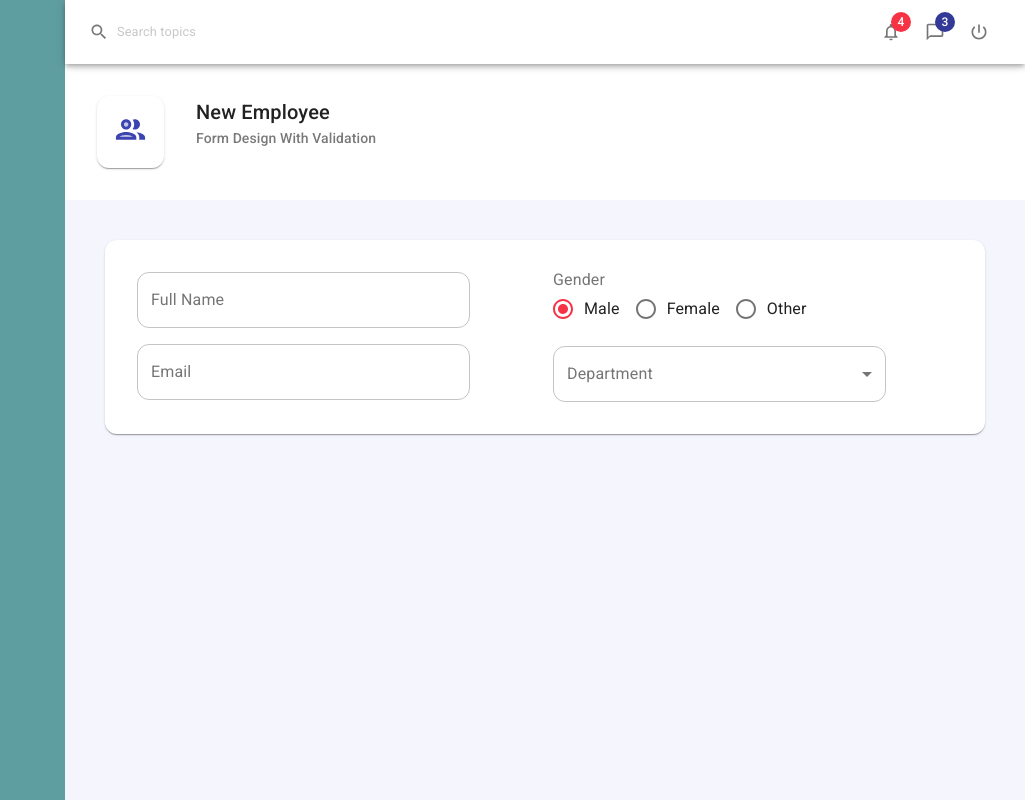
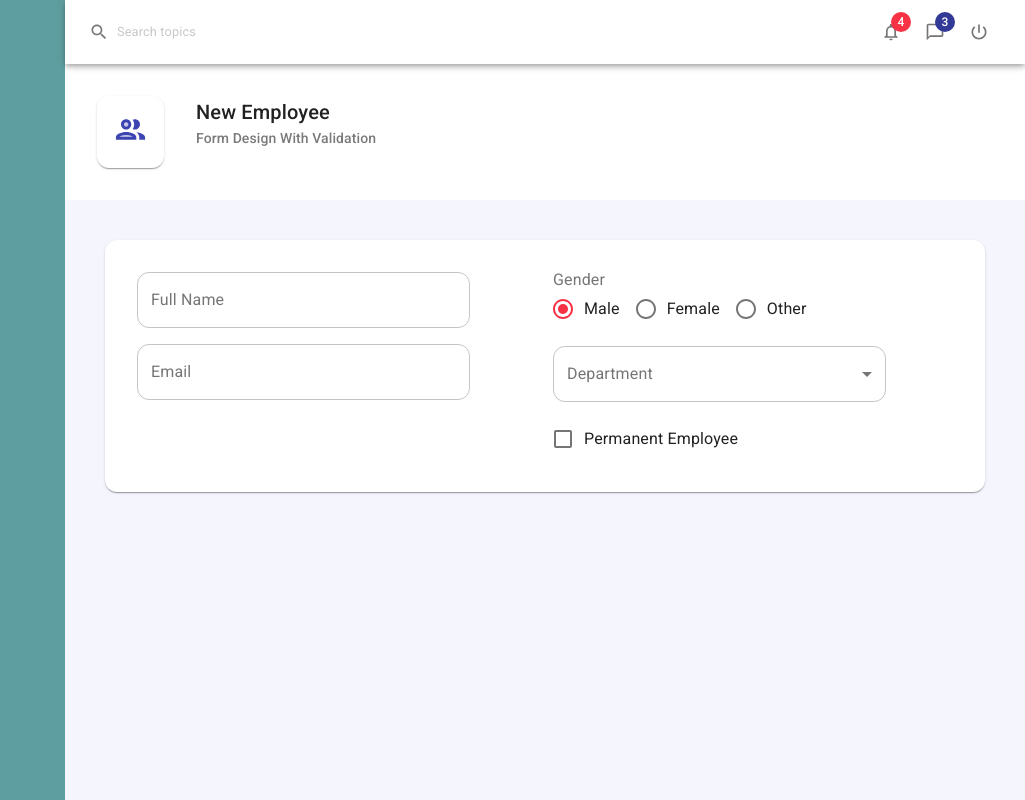
Before and after one commit to anisiqbal/React-Material-UI-Tutorial, a React (Create React App) app in the folder practice/: page / in a window 1280 px wide. Shown: the whole page, without its empty margins (255-1280 px from the left). Built offline with nearby package versions, Linux system fonts and the light colour scheme.

Commit message:
worked on checkbox and event.target

```diff
--- /dev/null
+++ b/practice/src/Components/Controls/Checkbox.js
@@ -0,0 +1,31 @@
+import React from "react";
+import {FormControl, FormControlLabel, Checkbox as MuiCheckbox} from '@material-ui/core';
+
+function Checkbox(props){
+
+
+const {name, label, value, onChange } = props;
+
+// i am work this event.target beacuse checkbox is not showing checked /////
+const ConvertToDefEventPara = (name, value )=>({
+    target:{
+        name, value
+    }
+})
+
+    return(
+       <FormControl>
+           <FormControlLabel
+           control={<MuiCheckbox
+            name={name}
+            color="primary"
+            checked={value}
+            onChange={e => onChange(ConvertToDefEventPara(name,e.target.checked))}
+           />}
+           label={label}
+           />
+       </FormControl>
+    )
+}
+
+export default Checkbox;
--- a/practice/src/Components/Controls/Controls.js
+++ b/practice/src/Components/Controls/Controls.js
@@ -5,11 +5,13 @@
 import Input from "./Input"
 import RadioGroup from "./RadioGroup"
 import Select from "./Select";
+import Checkbox from "./Checkbox";
 
  const Controls={
     Input,
     RadioGroup,
     Select,
+    Checkbox,
 }
 
 export default Controls;
--- a/practice/src/Pages/Employees/EmployeeForm.js
+++ b/practice/src/Pages/Employees/EmployeeForm.js
@@ -75,6 +75,13 @@
                         options={EmployeeServices.getDepartmentCollection()}
                     />
 
+                    <Controls.Checkbox
+                        name="isPermanent"
+                        label="Permanent Employee"
+                        value={values.isPermanent}
+                        onChange={handleInputChange}
+                    />
+
 
 
                 </Grid>
```
Also changed, not shown: practice/src/Components/Controls/DatePicker.js (added).
